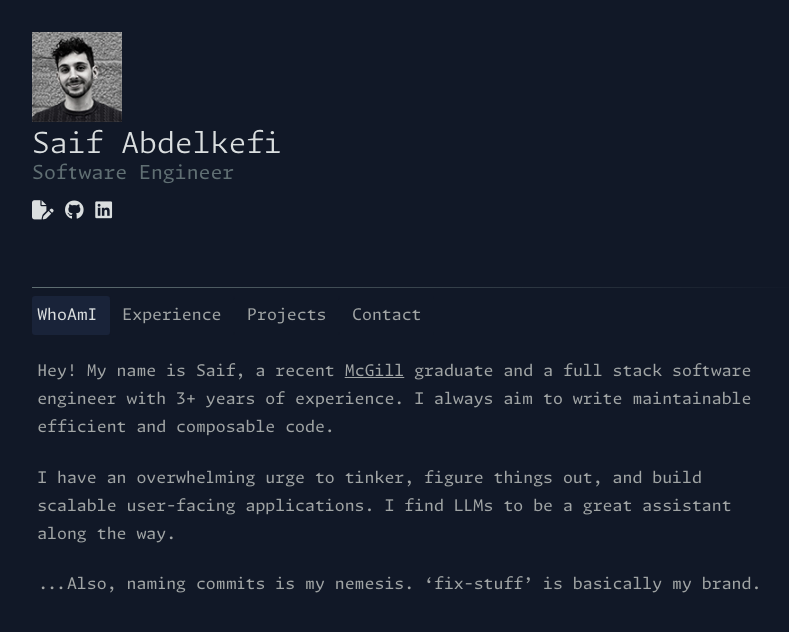
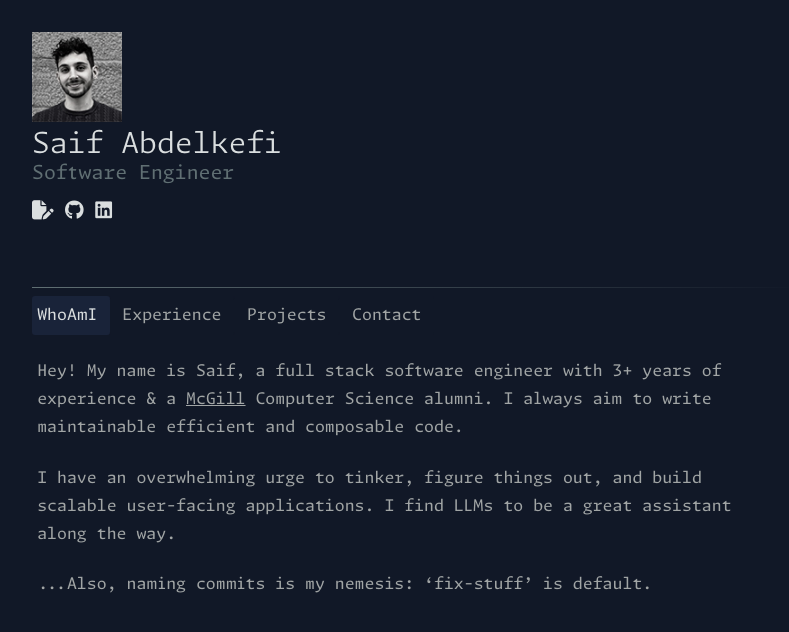
Before and after one commit to SaifAbdkf/personal-website, a React (Vite) app in the folder saif-website/: page / in a window 1280 px wide. Shown: the top 632 px of the page, without its empty margins (224-1013 px from the left). Built offline with nearby package versions, Linux system fonts and the light colour scheme.

Commit message:
romane changes

```diff
--- a/saif-website/src/Contact.tsx
+++ b/saif-website/src/Contact.tsx
@@ -4,7 +4,7 @@ export default function Contact() {
   return (
     <div className={`${styles.contactContainer} jumpAnimation`}>
       <p className={styles.contactParagraph}>
-        I am currently open to work, you can reach me on my email{" "}
+        I am currently open to full stack developer roles, you can reach me at{" "}
         <a
           className={styles.email}
           target="_blank"
--- a/saif-website/src/Home.tsx
+++ b/saif-website/src/Home.tsx
@@ -4,12 +4,13 @@ export default function Home() {
   return (
     <div className={"homeDescription jumpAnimation"}>
       <p>
-        Hey! My name is Saif, a recent{" "}
+        Hey! My name is Saif, a full stack software engineer with 3+ years of
+        experience & a{" "}
         <a className="myLink" href="https://www.mcgill.ca/" target="_blank">
           McGill
         </a>{" "}
-        graduate and a full stack software engineer with 3+ years of experience.
-        I always aim to write maintainable efficient and composable code.
+        Computer Science alumni. I always aim to write maintainable efficient
+        and composable code.
       </p>
       <p>
         I have an overwhelming urge to tinker, figure things out, and build
@@ -17,10 +18,7 @@ export default function Home() {
         along the way.
       </p>
 
-      <p>
-        ...Also, naming commits is my nemesis. ‘fix-stuff’ is basically my
-        brand.
-      </p>
+      <p>...Also, naming commits is my nemesis: ‘fix-stuff’ is default.</p>
     </div>
   );
 }
```
Also changed, not shown: 1 other file (tests, documents, lock files or other folders).
